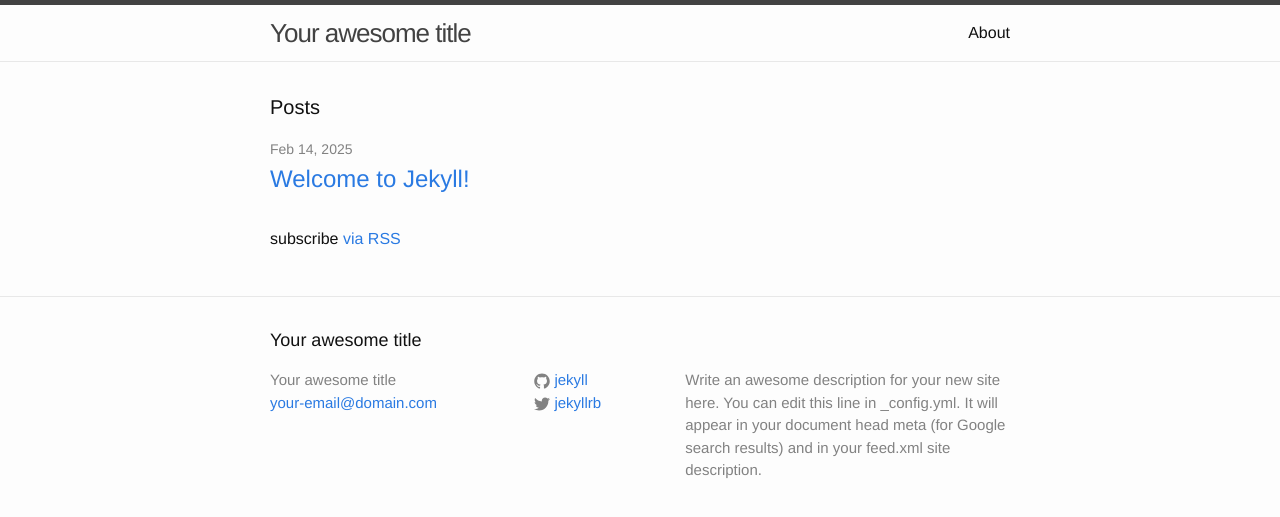
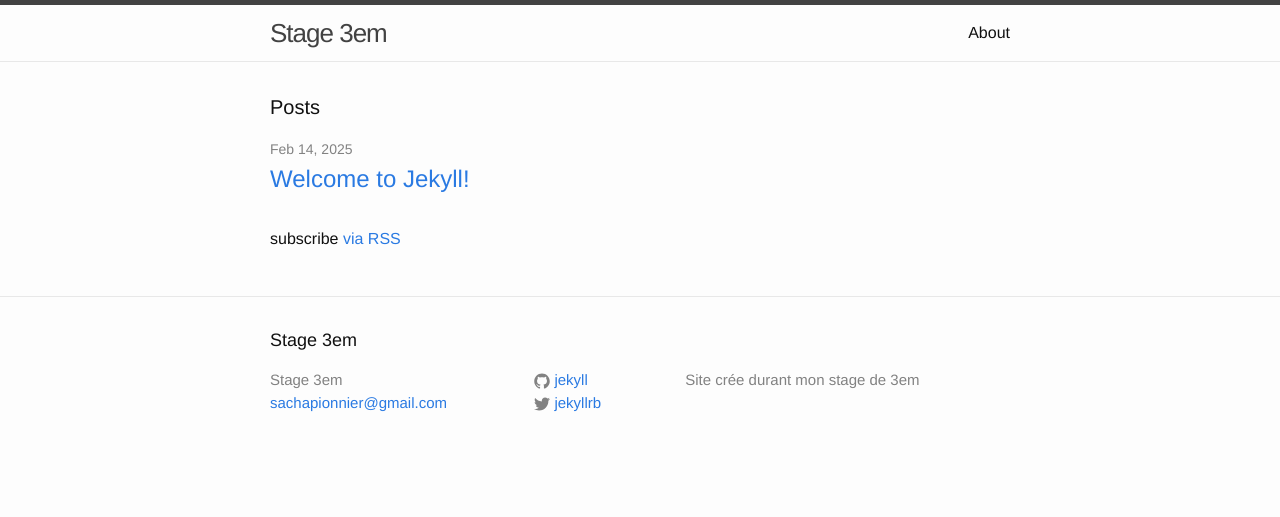
Before and after one commit to sacha1er/sacha1er.github.io, a Jekyll site: the page built from index.html, in a window 1280 px wide. Shown: the top 517 px of the page. Built offline with Jekyll 4.4.1, drawn with Linux system fonts in a browser that asks for light colours.

Commit message:
_config.yml

```diff
--- a/_config.yml
+++ b/_config.yml
@@ -6,14 +6,12 @@
 # 'jekyll serve'. If you change this file, please restart the server process.
 
 # Site settings
-title: Your awesome title
-email: your-email@domain.com
+title: Stage 3em
+email: sachapionnier@gmail.com
 description: > # this means to ignore newlines until "baseurl:"
-  Write an awesome description for your new site here. You can edit this
-  line in _config.yml. It will appear in your document head meta (for
-  Google search results) and in your feed.xml site description.
+  Site crée durant mon stage de 3em
 baseurl: "" # the subpath of your site, e.g. /blog
-url: "http://yourdomain.com" # the base hostname & protocol for your site
+url: "https://sacha1er.github.io/" # the base hostname & protocol for your site
 twitter_username: jekyllrb
 github_username:  jekyll
 
```
